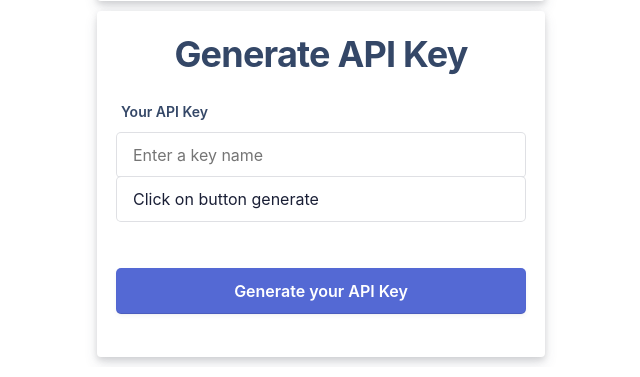
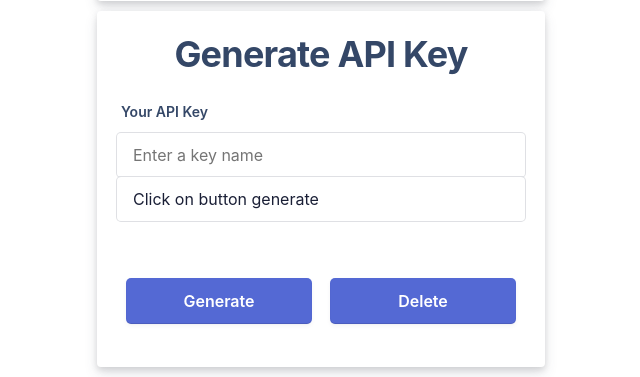
Before and after one commit to PAPAMICA/python-OpenStack-HybridCloud, a Flask app: page / in a window 1280 px wide. Shown: the part 832-1209 px from the top of the page, without its empty margins (319-959 px from the left). Run offline with Flask 2, Linux system fonts and the light colour scheme; some libraries are stand-ins or nearby versions.

Commit message:
Test HTML

```diff
--- a/templates/index.html
+++ b/templates/index.html
@@ -103,9 +103,11 @@
                           <div class="field padding-bottom--24">
                         </div>
 
-                        <div class="field padding-bottom--24 confirm-key">
-                          <input type="submit" name="get-apikey" value="Generate your API Key">
-                        </div>
+
+                    <div class="field padding-bottom--24 confirm-list row-2">
+                      <input class="column-3-2" type="submit" name="get-apikey" value="Generate">
+                      <input class="column-3-2" type="submit" name="delete-apikey" value="Delete">
+                    </div>
                       </div>
                       </form>
                     </div>
```
